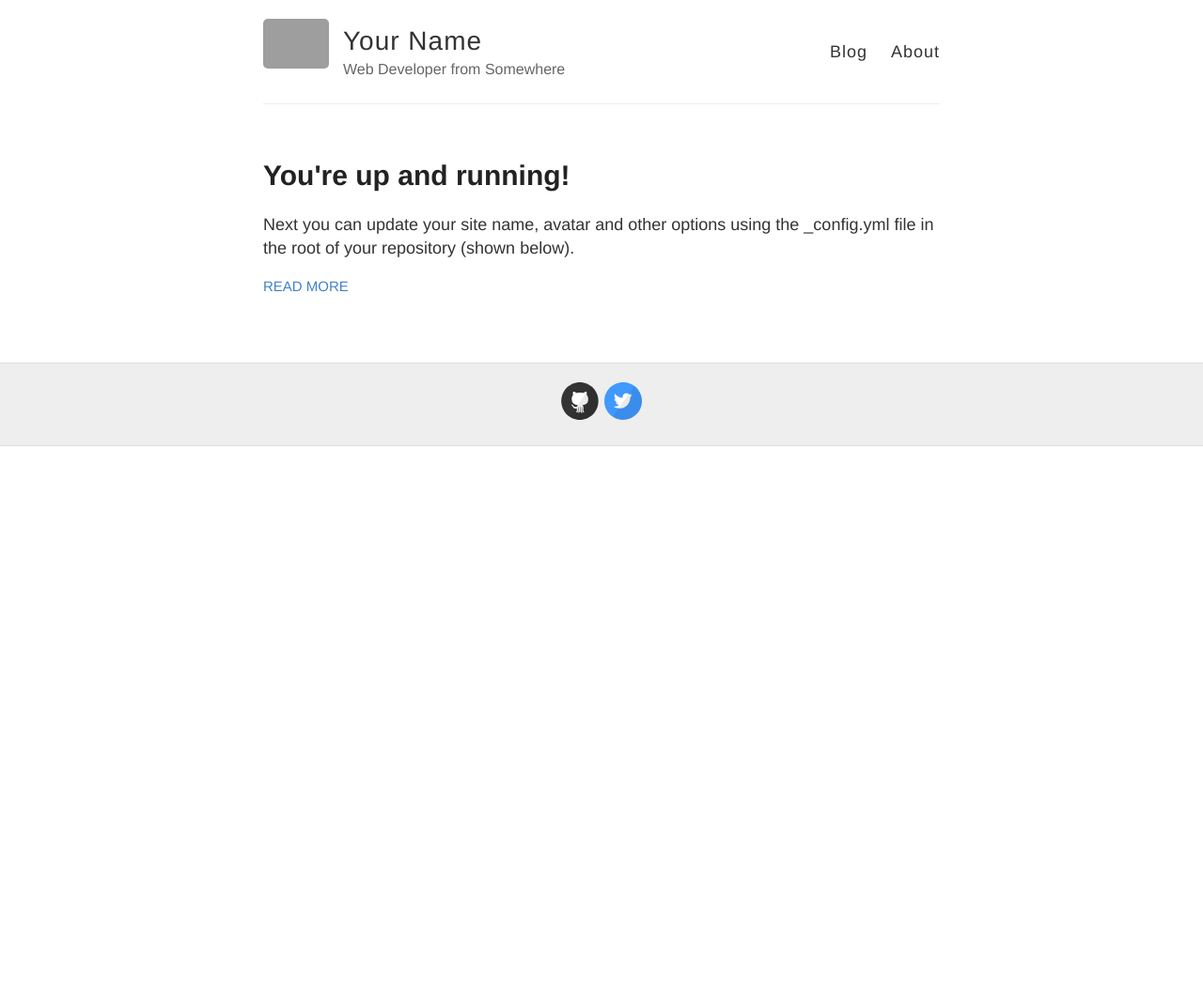
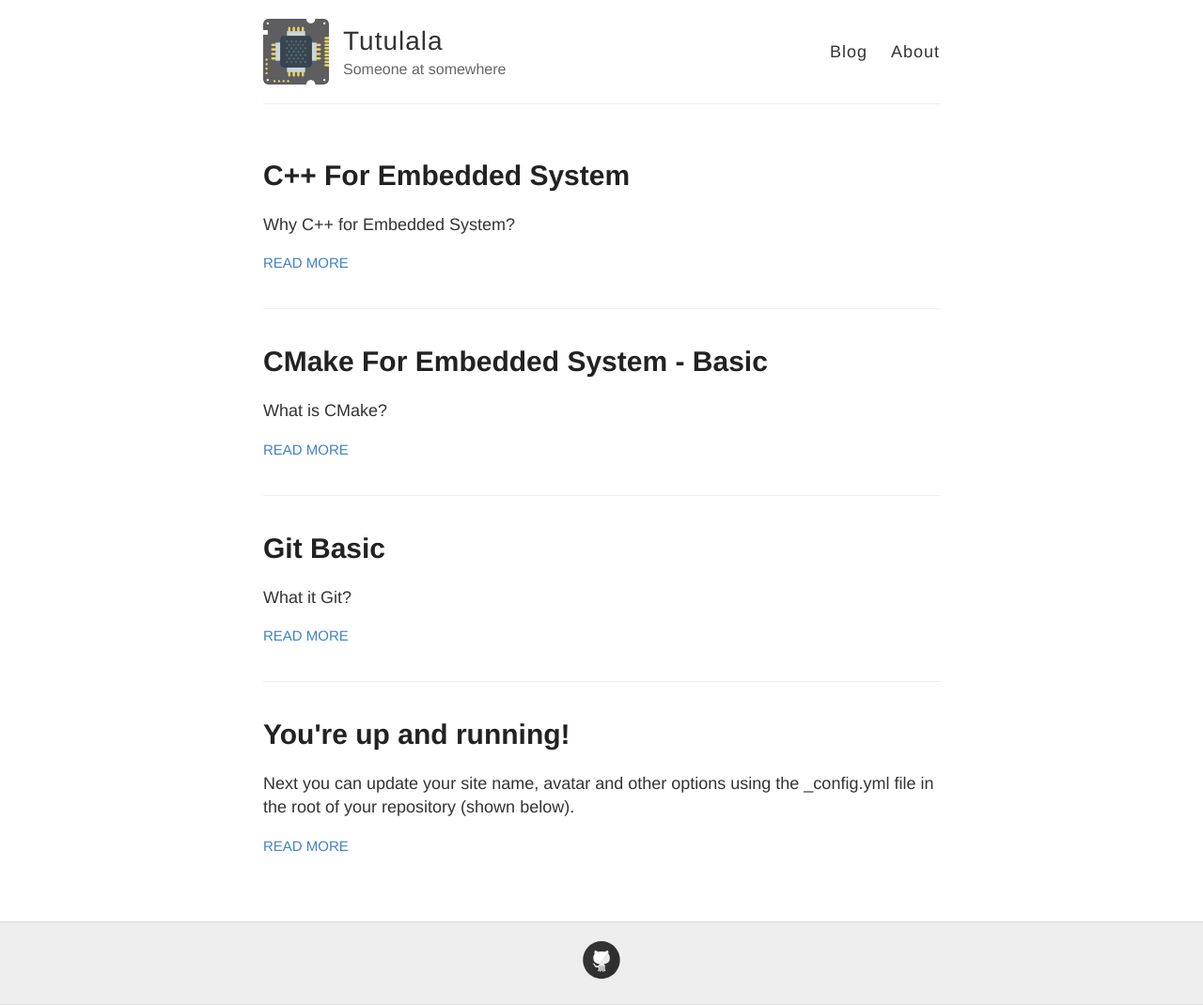
Before and after one commit to tutulala/tutulala.github.io, a Jekyll site: the page built from index.html, in a window 1280 px wide. Shown: the whole page at 94% size. Built offline with Jekyll 4.4.1, drawn with Linux system fonts in a browser that asks for light colours; before the commit the page ends 900 px from its top, so only the background shows below that; grey boxes are pictures that could not be loaded.

Commit message:
Change icon. Create some posts.

```diff
--- a/_config.yml
+++ b/_config.yml
@@ -3,13 +3,13 @@
 #
 
 # Name of your site (displayed in the header)
-name: Your Name
+name: Tutulala
 
 # Short bio or description (displayed in the header)
-description: Web Developer from Somewhere
+description: Someone at somewhere
 
 # URL of your avatar or profile pic (you could use your GitHub profile pic)
-avatar: https://raw.githubusercontent.com/barryclark/jekyll-now/master/images/jekyll-logo.png
+avatar: https://raw.githubusercontent.com/tutulala/tutulala.github.io/master/images/chip-logo.png
 
 #
 # Flags below are optional
@@ -21,12 +21,12 @@ footer-links:
   email:
   facebook:
   flickr:
-  github: barryclark/jekyll-now
+  github: tutulala
   instagram:
   linkedin:
   pinterest:
   rss: # just type anything here for a working RSS icon
-  twitter: jekyllrb
+  twitter:
   stackoverflow: # your stackoverflow profile, e.g. "users/50476/bart-kiers"
   youtube: # channel/<your_long_string> or user/<user-name>
   googleplus: # anything in your profile username that comes after plus.google.com/
--- /dev/null
+++ b/_posts/2020-4-21-1-git-basic.md
@@ -0,0 +1,10 @@
+---
+layout: post
+title: Git Basic
+---
+
+What it Git?
+
+Click here to show more
+
+Here is what you can see you click "Show more"
--- /dev/null
+++ b/_posts/2020-4-21-2-cmake-basic.md
@@ -0,0 +1,14 @@
+---
+layout: post
+title: CMake For Embedded System - Basic
+---
+
+What is CMake?
+
+Click here to show more
+
+Here is what you can see you click "Show more"
+
+Why CMake?
+
+CMake vs popular IDE (IAR, Keil C, etc...)
--- /dev/null
+++ b/_posts/2020-4-21-3-cpp-for-embedded.md
@@ -0,0 +1,10 @@
+---
+layout: post
+title: C++ For Embedded System
+---
+
+Why C++ for Embedded System?
+
+Click here to show more
+
+Here is what you can see you click "Show more"
```
